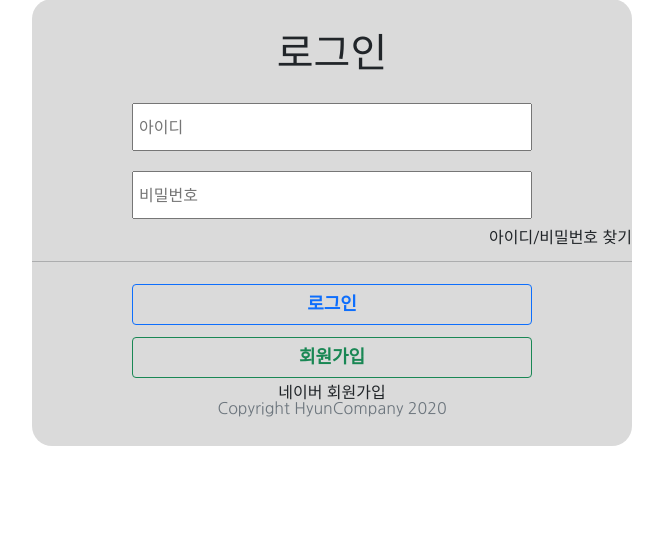
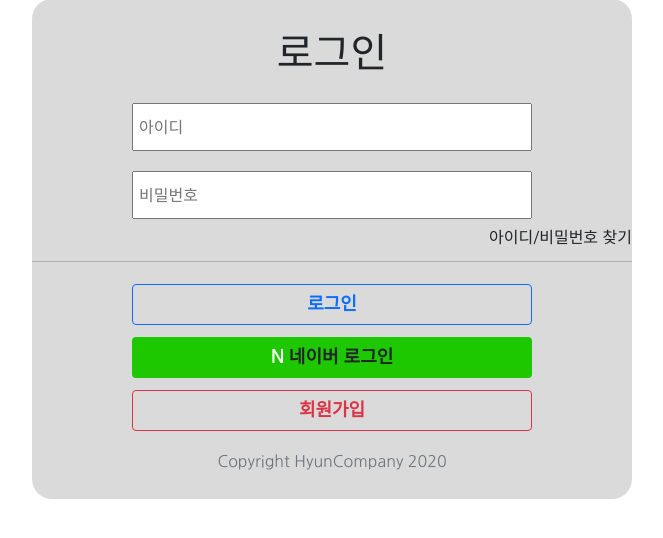
Before and after one commit to Huey-J/Sasohan.com, a Django app: page /accounts/login/ in a window 1280 px wide. Shown: the part 31-569 px from the top of the page, without its empty margins (308-971 px from the left). Run offline with Django 3.2, Linux system fonts and the light colour scheme; some libraries are stand-ins or nearby versions; some web fonts are replaced.

Commit message:
Add naver login button and link naver login

```diff
--- a/sasohan_project/accounts/templates/login.html
+++ b/sasohan_project/accounts/templates/login.html
@@ -1,6 +1,12 @@
 {% extends 'base.html' %}
 {% block contents %}
 
+{% load static %}
+{% load socialaccount %}
+{% providers_media_js %}
+
+
+<!-- background-image: url("{% static 'images/notebook.jpg' %}"); -->
 <body>
     <div class="text-center container-sm">
         <div class="login-contents">
@@ -18,10 +24,16 @@
                 <hr>
                 <input class="btn btn-outline-primary login-btn" type="submit" value="로그인">
             </form>
-            <a href="{% url 'signup' %}"><button class="btn btn-outline-success login-btn">회원가입</button></a>
+            <a href="{% provider_login_url 'naver' %}">
+                <button class="btn naver-btn login-btn">
+                    <span style="color:white;">N </span>네이버 로그인
+                </button>
+            </a>
             <br>
-            <a href="#">네이버 회원가입</a>
+            <a href="{% url 'signup' %}"><button class="btn btn-outline-danger login-btn">회원가입</button></a>
             <br>
+            <br>
+
 
             <div class="text-center">
                 <span class="text-muted">Copyright HyunCompany 2020</span>
--- a/sasohan_project/accounts/urls.py
+++ b/sasohan_project/accounts/urls.py
@@ -1,8 +1,10 @@
-from django.urls import path
+from django.urls import path, include
 from . import views
 
 urlpatterns = [
     path('login/', views.login, name="login"),
 	path('signup/', views.signup, name="signup"),
 	path('logout/', views.logout, name="logout"),
+
+	path('naver/', include('allauth.urls')),	# allAuth (네이버로그인)
 ]
--- a/sasohan_project/static/css/style.css
+++ b/sasohan_project/static/css/style.css
@@ -157,3 +157,13 @@ footer {
     font-size: 18px;
     font-weight: 600;
 }
+
+.naver-btn {
+    background-color: rgb(30 ,200 ,0);
+}
+
+.naver-btn:hover {
+    background-color: inherit;
+    border: 1px solid rgb(30, 200, 0);
+    color: rgb(30, 200, 0);
+}
```
Also changed, not shown: sasohan_project/static/images/naver_login_green.PNG (added), sasohan_project/static/images/naver_login_white.PNG (added).
